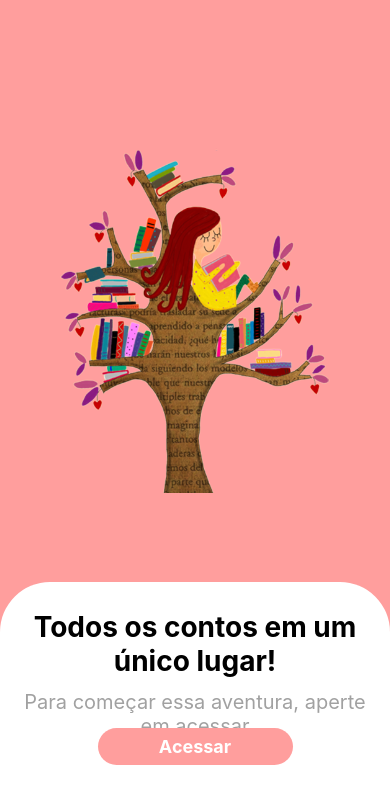
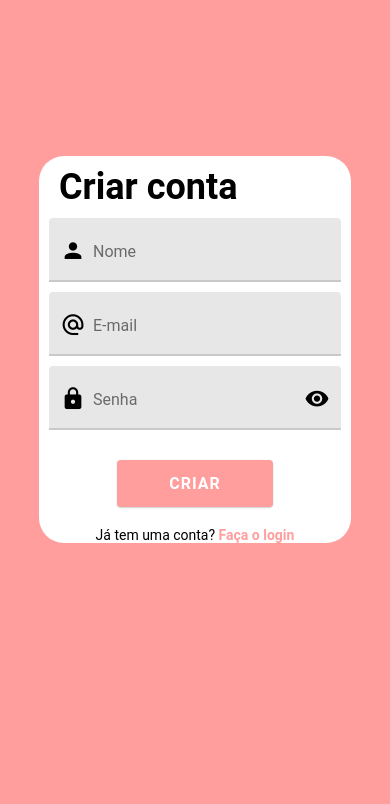
Before and after one commit to gabriel-portuga/Maravilhoso_Docs_JS, a React Native app: screen /SignUp in a window 390 px wide. Shown: the top 804 px of the page. Built offline with nearby package versions, Linux system fonts and the light colour scheme.

Commit message:
Atualizações tela SignUp

```diff
--- a/package.json
+++ b/package.json
@@ -16,6 +16,7 @@
     "react-dom": "17.0.2",
     "react-native": "0.68.2",
     "react-native-animatable": "^1.3.3",
+    "react-native-paper": "^4.12.4",
     "react-native-safe-area-context": "4.2.4",
     "react-native-screens": "~3.11.1",
     "react-native-web": "0.17.7",
--- a/src/context/authContext.js
+++ b/src/context/authContext.js
@@ -11,7 +11,7 @@ const reducer = (state, action) => {
 
 const teste = (dispatch) => {
     return (args) => {
-        console.log("Teste");
+        console.log(args);
     };
 };
 
--- a/src/pages/CadastrarConta/index.js
+++ /dev/null
@@ -1,18 +0,0 @@
-import React from "react";
-import { useNavigation } from "@react-navigation/native";
-import { View, Text } from "react-native";
-
-export default function CadastrarConta(){
-    const navigation = useNavigation();
-
-    return(
-        <View>
-            <Text> Cadastrar Aqui! </Text>
-        </View>
-    )
-}
-
-/* Fazer um form de cadastro
-- Validação dos inputs
-- Ao clickar em SALVAR, apresentar um Toast ou Alert de "Salvo com sucesso"
-*/
--- a/src/pages/SignIn/index.js
+++ b/src/pages/SignIn/index.js
@@ -1,16 +1,18 @@
-import React, { useState} from "react";
+import React, { useState, useContext } from "react";
 import { ContainerGeral, Menssage, Title, TextoInput, ButtonPrincipal, ButtonText, ButtonRegister, RegisterText, OlhoMagico, TextoInputSenha } from "./styles";
 import { StyleSheet, View } from "react-native";
 import { Ionicons } from "@expo/vector-icons";
-
+import { Context } from "../../context/authContext";
 import * as Animatable from 'react-native-animatable'
 
 import { useNavigation } from "@react-navigation/native";
 
 export default function SignIn() {
     const navigation = useNavigation();
+    const {state, teste} = useContext(Context);
 
-    const [input, setInput] = useState('');
+    const [email, setEmail] = useState('');
+    const [psw, setPsw] = useState('');
     const [hidePass, setHidePass] = useState(true);
 
     return (
@@ -23,6 +25,8 @@ export default function SignIn() {
                 <Title>Email</Title>
                 <TextoInput
                     placeholder="Digite um email..."
+                    value={email}
+                    onChangeText={(email) => setEmail(email)}
                 />
 
 
@@ -30,8 +34,8 @@ export default function SignIn() {
                 <View style={{flexDirection: 'row'}}>
                     <TextoInputSenha
                         placeholder="Digite sua senha..."
-                        value={input}
-                        onChangeText={(texto) => setInput(texto)}
+                        value={psw}
+                        onChangeText={(senha) => setPsw(senha)}
                         secureTextEntry={hidePass}
                     />
                     <OlhoMagico onPress={ () => setHidePass(!hidePass)}>
@@ -47,8 +51,14 @@ export default function SignIn() {
                     <ButtonText>Acessar</ButtonText>
                 </ButtonPrincipal>
 
+                <ButtonPrincipal id='Teste'
+                onPress={() => teste(psw)}
+                >
+                    <ButtonText>TesteLogin</ButtonText>
+                </ButtonPrincipal>
+
                 <ButtonRegister
-                onPress={() => navigation.navigate('CadastrarConta')}
+                onPress={() => navigation.navigate('SignUp')}
                 >
                     <RegisterText>Não possui uma conta? Cadastre-se</RegisterText>
                 </ButtonRegister>
--- /dev/null
+++ b/src/pages/SignUp/index.js
@@ -0,0 +1,130 @@
+import React, { useState } from "react";
+import { StyleSheet, TouchableOpacity, View } from "react-native";
+import { Text, TextInput, Button } from "react-native-paper";
+import { SafeAreaView } from "react-native-safe-area-context";
+
+const SignUp = ({ navigation }) => {
+  const [name, setName] = useState("");
+  const [text, setText] = useState("");
+  const [password, setPassword] = useState("");
+
+  const [showPassword, setShowPassword] = useState(true);
+
+  return (
+    <View style={{backgroundColor: '#FF9E9D', flex: 1}}>
+      <SafeAreaView style={styles.container}>
+        <Text style={styles.createAccount}>Criar conta</Text>
+        <TextInput
+          style={styles.textInput}
+          label="Nome"
+          mode="flat"
+          left={
+            <TextInput.Icon
+              name="account"
+              size={25}
+              color="black"
+            />
+          }
+          value={name}
+          onChangeText={(text) => setName(text)}
+        />
+        <TextInput
+          style={styles.textInput}
+          label="E-mail"
+          mode="flat"
+          left={
+            <TextInput.Icon
+              name="at"
+              size={25}
+              color="black"
+            />
+          }
+          value={text}
+          onChangeText={(text) => setText(text)}
+        />
+
+        <TextInput
+          style={styles.textInput}
+          label="Senha"
+          mode="flat"
+          secureTextEntry={showPassword}
+          left={
+            <TextInput.Icon
+              name="lock"
+              size={25}
+              color="black"
+            />
+          }
+          right={
+            showPassword ? (
+              <TextInput.Icon
+                name="eye"
+                size={25}
+                color="black"
+                onPress={() => setShowPassword(!showPassword)}
+              />
+            ) : (
+              <TextInput.Icon
+                name="eye-off"
+                size={25}
+                color="black"
+                onPress={() => setShowPassword(!showPassword)}
+              />
+            )
+          }
+          value={password}
+          onChangeText={(text) => setPassword(text)}
+        />
+
+        <Button style={styles.createButton} mode="contained">
+          <Text style={{fontSize: 16, fontWeight: 'bold', color: 'white'}}>Criar</Text>
+        </Button>
+        <TouchableOpacity
+          onPress={() => navigation.navigate("SignIn")}
+          style={{alignSelf: "center"}}
+        >
+          <Text>
+            Já tem uma conta?{" "}
+            <Text style={styles.loginText}>Faça o login</Text>
+          </Text>
+        </TouchableOpacity>
+      </SafeAreaView>
+    </View>
+  );
+};
+
+const styles = StyleSheet.create({
+  container: {
+    marginTop: "40%",
+    alignSelf: "center",
+    width: "80%",
+    backgroundColor: 'white',
+    borderRadius: 25
+  },
+  createAccount: {
+    fontSize: 36,
+    fontWeight: "bold",
+    marginBottom: 10,
+    paddingLeft: 20,
+    paddingTop: 10,
+  },
+  textInput: {
+    marginBottom: 10,
+    marginLeft: 10,
+    marginRight: 10,
+
+  },
+  createButton: {
+    padding: 5,
+    margin: 20,
+    width: "50%",
+    alignSelf: "center",
+    backgroundColor: "#FF9E9D",
+  },
+  loginText: {
+    fontWeight: "bold",
+    color: "#FF9E9D",
+  },
+});
+
+export default SignUp;
--- a/src/routes/index.js
+++ b/src/routes/index.js
@@ -1,9 +1,10 @@
-import { createNativeStackNavigator } from '@react-navigation/native-stack'
+import { createNativeStackNavigator } from '@react-navigation/native-stack';
+import { SafeAreaProvider } from "react-native-safe-area-context";
 
-import Welcome from '../pages/Welcome'
-import SignIn from '../pages/SignIn'
+import Welcome from '../pages/Welcome';
+import SignIn from '../pages/SignIn';
 import Principal from '../pages/Principal';
-import CadastrarConta from '../pages/CadastrarConta';
+import SignUp from '../pages/SignUp';
 import Livros from '../pages/Livros';
 import Quadrinhos from '../pages/Quadrinhos';
 import CadastrarHistoria from '../pages/CadastrarHistoria';
@@ -27,8 +28,8 @@ const Routes = () => {
             />
 
             <Stack.Screen
-                name="CadastrarConta"
-                component={CadastrarConta}
+                name="SignUp"
+                component={SignUp}
                 options={{ headerShown: false }}
             />
 
@@ -62,7 +63,9 @@ const Routes = () => {
 export default () => {
     return (
         <Provider>
-            <Routes/>
+            <SafeAreaProvider>
+                <Routes/>
+            </SafeAreaProvider>
         </Provider>
     )
 }
```
Also changed, not shown: src/pages/SignUp/styles.js (added), 1 other file (tests, documents, lock files or other folders).
